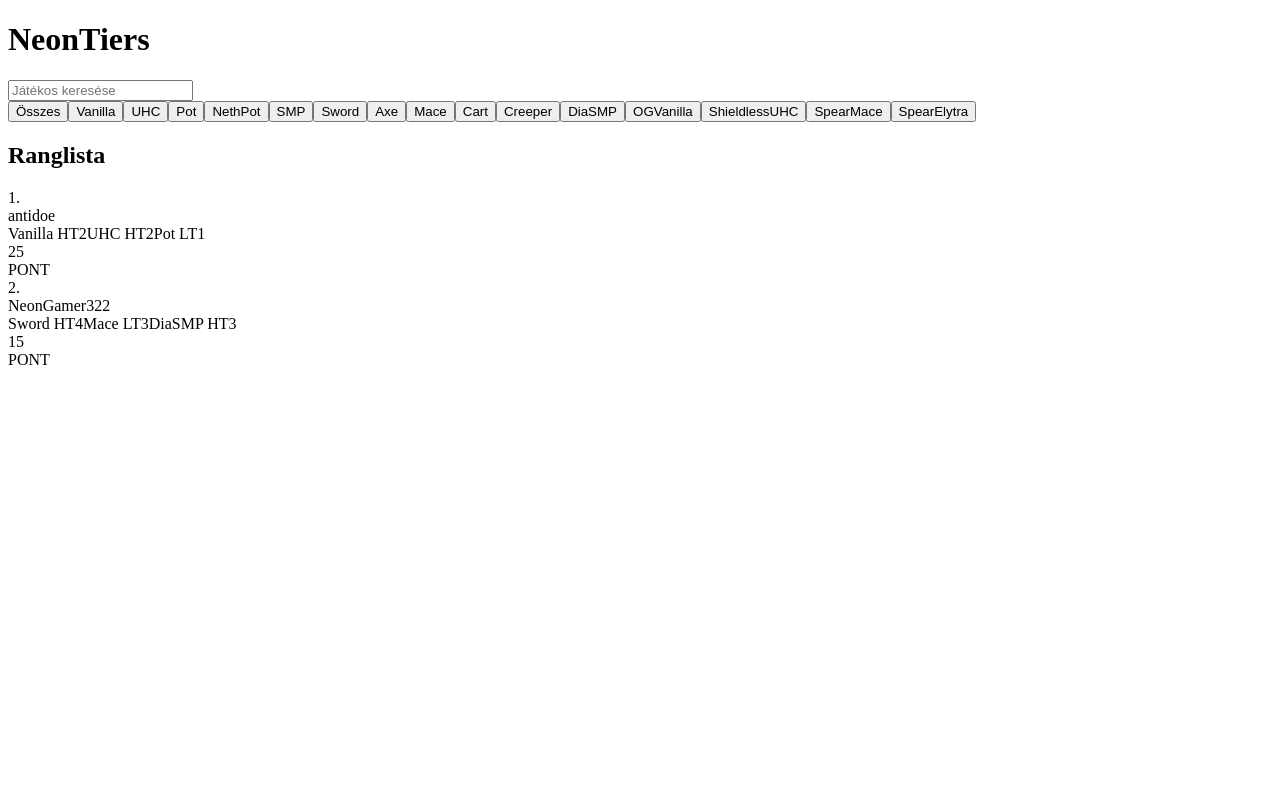
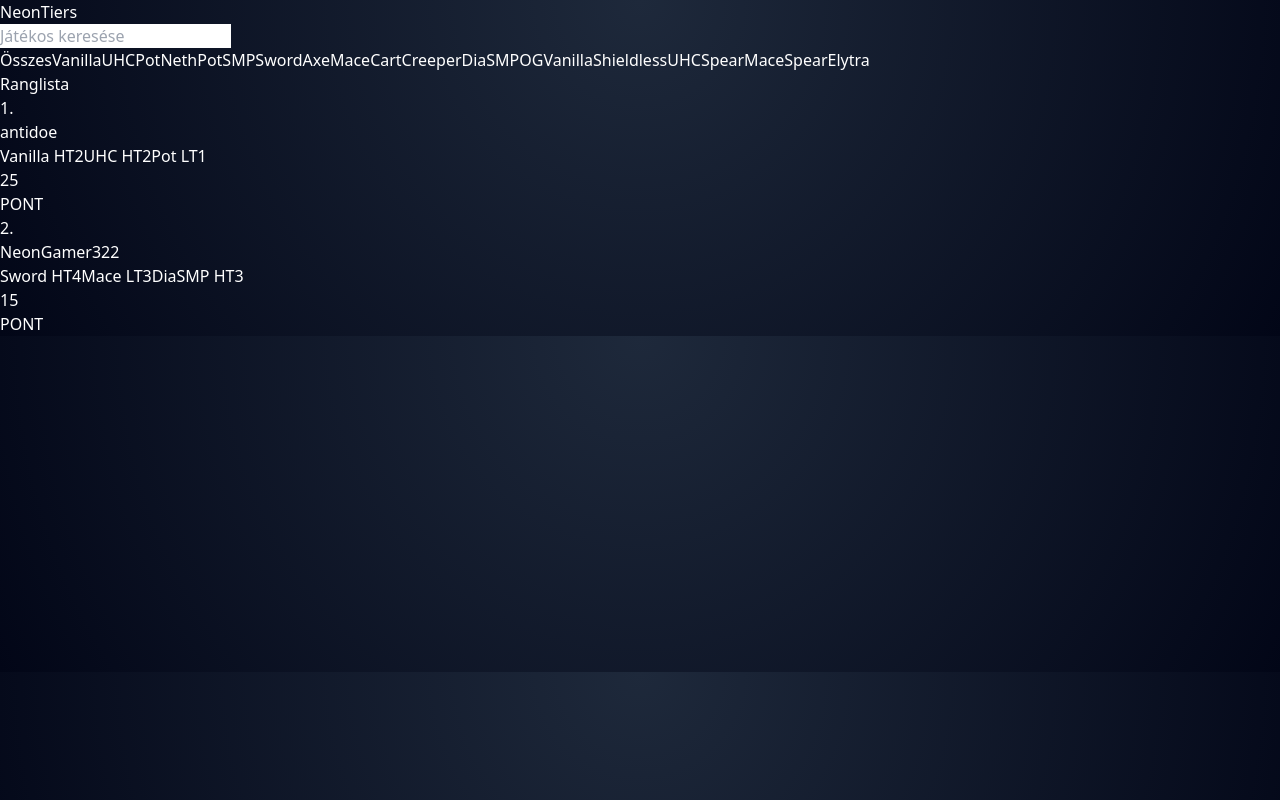
Before and after one commit to NeonGamer3220/neontiers-simple, a Next.js app: page / in a window 1280 px wide. Built offline with nearby package versions, Linux system fonts and the light colour scheme.

Commit message:
Create layout.jsx

```diff
--- /dev/null
+++ b/app/layout.jsx
@@ -0,0 +1,9 @@
+import "./globals.css";
+
+export default function RootLayout({ children }) {
+  return (
+    <html lang="hu">
+      <body>{children}</body>
+    </html>
+  );
+}
```
